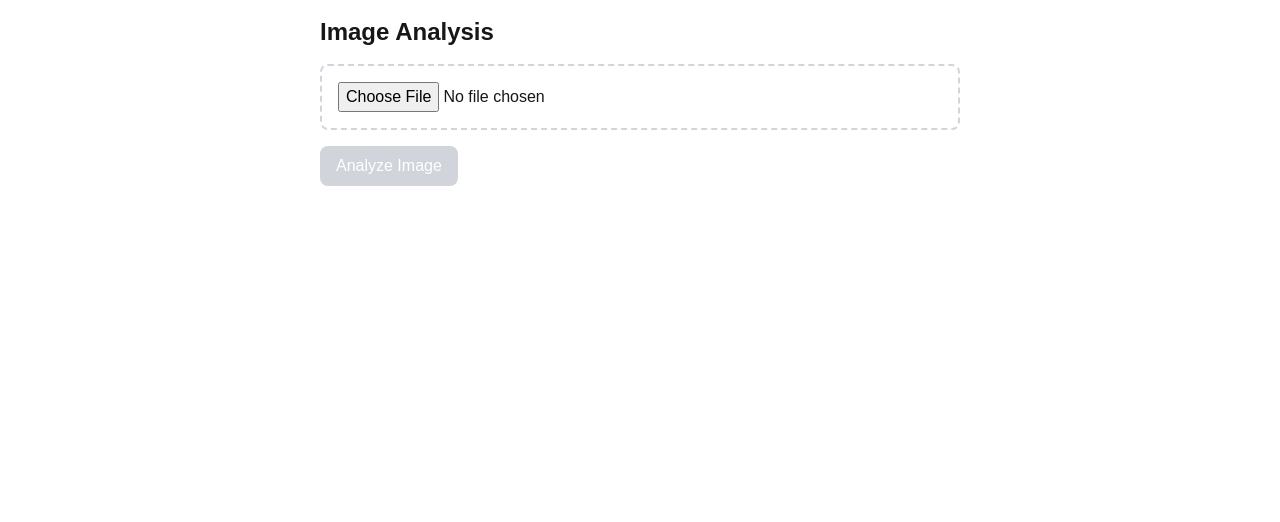
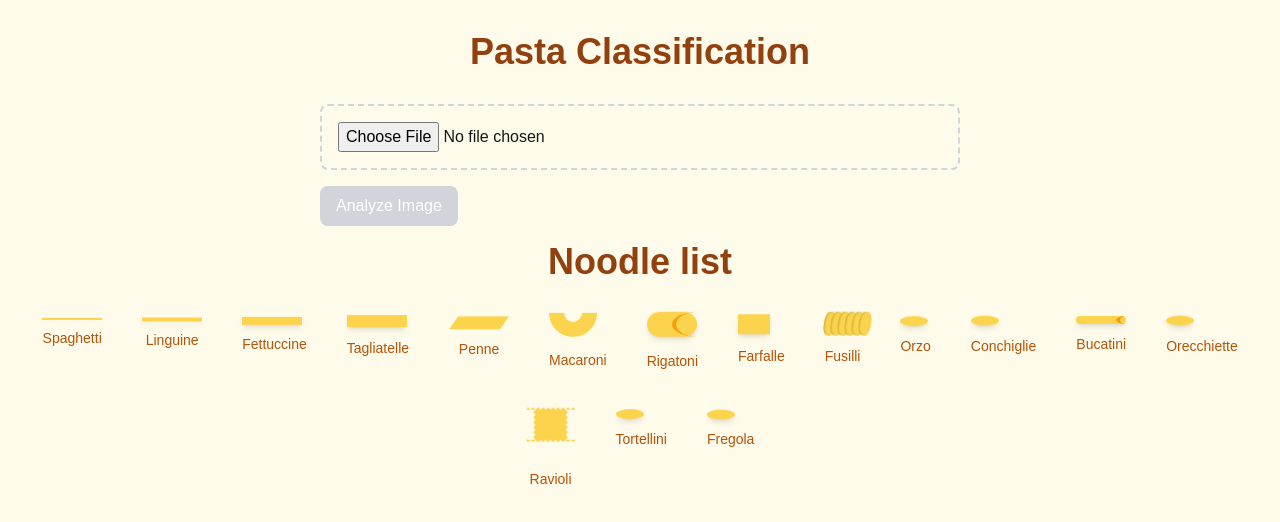
Before and after one commit to tomhyhan/noodles_frontend, a Next.js app: page / in a window 1280 px wide. Shown: the top 522 px of the page. Built offline with nearby package versions, Linux system fonts and the light colour scheme.

Commit message:
pasta noodle shapes

```diff
--- a/src/app/page.js
+++ b/src/app/page.js
@@ -1,85 +1,241 @@
-'use client'
-import { useState } from 'react'
-import Image from 'next/image'
-import { useRouter } from 'next/navigation'
-import PastaLoader from '@/components/loader'
+'use client';
+import { useState } from 'react';
+import Image from 'next/image';
+import { useRouter } from 'next/navigation';
+import PastaLoader from '@/components/loader';
 
 export default function Home() {
-    const [selectedImage, setSelectedImage] = useState(null)
-    const [preview, setPreview] = useState(null)
-    const [loading, setLoading] = useState(false)
-    const router = useRouter()
+  const [selectedImage, setSelectedImage] = useState(null);
+  const [preview, setPreview] = useState(null);
+  const [loading, setLoading] = useState(false);
+  const router = useRouter();
 
   const handleImage = (e) => {
-        const file = e.target.files[0]
+    const file = e.target.files[0];
     if (file) {
-            setSelectedImage(file)
+      setSelectedImage(file);
       // Create a preview URL for the image
-            setPreview(URL.createObjectURL(file))
+      setPreview(URL.createObjectURL(file));
     }
-    }
+  };
 
   const handleSubmit = async (e) => {
-        e.preventDefault()
-        if (!selectedImage) return
+    e.preventDefault();
+    if (!selectedImage) return;
 
-        setLoading(true)
+    setLoading(true);
     try {
       // Create FormData to send the image
-            const formData = new FormData()
-            formData.append('image', selectedImage)
+      const formData = new FormData();
+      formData.append('image', selectedImage);
 
       // Send to your API route
       const response = await fetch('/api/predict', {
         method: 'POST',
         body: formData,
-            })
+      });
 
-            if (!response.ok) throw new Error('Prediction failed')
+      if (!response.ok) throw new Error('Prediction failed');
 
-            const data = await response.json()
-            router.push(`/${data[0]}`)
+      const data = await response.json();
+      router.push(`/${data[0]}`);
     } catch (error) {
-            console.error('Error:', error)
-            alert('Failed to process image')
+      console.error('Error:', error);
+      alert('Failed to process image');
     } finally {
-            setLoading(false)
+      setLoading(false);
     }
-    }
+  };
+
+  const pastaTypes = [
+    { name: 'Spaghetti', styles: { width: '60px', height: '2px' } },
+    { name: 'Linguine', styles: { width: '60px', height: '4px' } },
+    { name: 'Fettuccine', styles: { width: '60px', height: '8px' } },
+    { name: 'Tagliatelle', styles: { width: '60px', height: '12px' } },
+    {
+      name: 'Penne',
+      styles: {
+        clipPath: 'polygon(15% 0%, 100% 0%, 85% 100%, 0% 100%)',
+        width: '60px',
+        height: '13px',
+      },
+    },
+    {
+      name: 'Macaroni',
+      styles: {},
+      className: 'bg-transparent shadow-none',
+      component: (
+        <div className='w-12 h-6 rounded-b-3xl border-[15px] border-t-0 border-amber-300'></div>
+      ),
+    },
+    {
+      name: 'Rigatoni',
+      styles: {
+        borderRadius: '25px',
+        width: '50px',
+        height: '25px',
+      },
+      component: (
+        <div
+          className='border-amber-500 border-solid border-l-4'
+          style={{
+            position: 'absolute',
+            width: '50px',
+            height: '25px',
+            borderRadius: '50%',
+            left: '25px',
+          }}
+        />
+      ),
+    },
+    { name: 'Farfalle', styles: { width: '32px', height: '20px' } },
+    {
+      name: 'Fusilli',
+      styles: { width: '32px', height: '20px' },
+      className: 'bg-transparent shadow-none',
+      component: [...Array(6)].map((_, i) => (
+        <div
+          key={i}
+          className='absolute w-6 h-3 bg-amber-300'
+          style={{
+            left: i * 7 - 7,
+            transform: `rotate(${i % 2 ? '-80deg' : '-80deg'})`,
+            borderRadius: '40%',
+            boxShadow: 'inset 0 1px 2px rgba(0,0,0,0.2)',
+          }}
+        />
+      )),
+    },
+    {
+      name: 'Orzo',
+      styles: { width: '28px', height: '10px', borderRadius: '50%' },
+    },
+    {
+      name: 'Conchiglie',
+      styles: { width: '28px', height: '10px', borderRadius: '50%' },
+    },
+    {
+      name: 'Bucatini',
+      styles: {
+        borderRadius: '25px',
+        width: '50px',
+        height: '8px',
+      },
+      component: (
+        <div
+          className='border-amber-500 border-solid border-l-4'
+          style={{
+            position: 'absolute',
+            width: '20px',
+            height: '8px',
+            borderRadius: '50%',
+            left: '40px',
+          }}
+        />
+      ),
+    },
+    {
+      name: 'Orecchiette',
+      styles: { width: '28px', height: '10px', borderRadius: '50%' },
+    },
+    {
+      name: 'Ravioli',
+      styles: {
+        width: '50px',
+        height: '50px',
+        clipPath: `
+        polygon(
+          /* Top edge */
+          0% 20%, 5% 15%, 10% 20%, 15% 15%, 20% 20%, 25% 15%, 30% 20%, 35% 15%, 40% 20%, 45% 15%, 50% 20%, 55% 15%, 60% 20%, 65% 15%, 70% 20%, 75% 15%, 80% 20%, 85% 15%, 90% 20%, 95% 15%, 100% 20%,
+          /* Right edge */
+          80% 20%, 85% 25%, 80% 30%, 85% 35%, 80% 40%, 85% 45%, 80% 50%, 85% 55%, 80% 60%, 85% 65%, 80% 70%, 85% 75%, 80% 80%,
+          /* Bottom edge */
+          100% 80%, 95% 85%, 90% 80%, 85% 85%, 80% 80%, 75% 85%, 70% 80%, 65% 85%, 60% 80%, 55% 85%, 50% 80%, 45% 85%, 40% 80%, 35% 85%, 30% 80%, 25% 85%, 20% 80%, 15% 85%, 10% 80%, 5% 85%, 0% 80%,
+          /* Left edge */
+          20% 80%, 15% 75%, 20% 70%, 15% 65%, 20% 60%, 15% 55%, 20% 50%, 15% 45%, 20% 40%, 15% 35%, 20% 30%, 15% 25%, 20% 20%
+        )
+      `,
+      },
+    },
+    {
+      name: 'Tortellini',
+      styles: { width: '28px', height: '10px', borderRadius: '50%' },
+    },
+    {
+      name: 'Fregola',
+      styles: { width: '28px', height: '10px', borderRadius: '50%' },
+    },
+  ];
 
   return (
-        <div className="p-4 max-w-2xl mx-auto">
-            <h1 className="text-2xl font-bold mb-4">Image Analysis</h1>
+    <div className='w-screen h-screen bg-amber-50 relative overflow-hidden flex  justify-center '>
+      <div className='text-center'>
+        <h1 className='text-4xl mt-8 font-bold mb-4 text-amber-800'>
+          Pasta Classification
+        </h1>
 
-            <form onSubmit={handleSubmit} className="space-y-4">
-                <div className="border-2 border-dashed border-gray-300 rounded-lg p-4">
+        <div className='p-4 max-w-2xl mx-auto'>
+          <form onSubmit={handleSubmit} className='space-y-4 text-left'>
+            <div className='border-2 border-dashed border-gray-300 rounded-lg p-4'>
               <input
                 onChange={handleImage}
-                        type="file"
-                        accept="image/*"
-                        className="w-full"
+                type='file'
+                accept='image/*'
+                className='w-full'
               />
             </div>
 
             {preview && (
-                    <div className="relative h-64 w-full">
+              <div className='relative h-64 w-full'>
                 <Image
                   src={preview}
-                            alt="Preview"
+                  alt='Preview'
                   fill
-                            className="object-contain"
+                  className='object-contain'
                 />
               </div>
             )}
             <button
-                    type="submit"
+              type='submit'
               disabled={!selectedImage || loading}
-                    className="bg-blue-500 text-white px-4 py-2 rounded-lg disabled:bg-gray-300"
+              className='bg-blue-500 text-white px-4 py-2 rounded-lg disabled:bg-gray-300 '
             >
               {loading ? <PastaLoader /> : 'Analyze Image'}
             </button>
           </form>
+        </div>
 
+        {/* Animated pasta shapes */}
+        <h1 className='text-4xl font-bold mb-4 text-amber-800'>Noodle list</h1>
+
+        <div className='flex justify-center align-middle flex-wrap'>
+          {pastaTypes.map((pasta, index) => (
+            <div key={pasta.name} className='m-5'>
+              {/* Pasta shape */}
+              <div
+                className={`bg-amber-300 shadow-md animate-bounce relative ${
+                  pasta.className && pasta.className
+                }`}
+                style={{
+                  animation: `bounce ${1 + index * 0.2}s infinite ease-in-out`,
+                  animationDelay: `${index * 0.2}s`,
+                  ...pasta.styles,
+                }}
+              >
+                {pasta.component && pasta.component}
               </div>
-    )
+              {/* Pasta name */}
+              <div className='mt-2 text-sm text-amber-700'>{pasta.name}</div>
+            </div>
+          ))}
+        </div>
+      </div>
+
+      {/* Decorative elements */}
+      <div className='absolute inset-0 -z-10'>
+        <div className='absolute top-4 left-4 w-8 h-8 bg-amber-200 rounded-full opacity-50 animate-pulse' />
+        <div className='absolute bottom-4 right-4 w-12 h-12 bg-amber-200 rounded-full opacity-50 animate-pulse' />
+      </div>
+    </div>
+  );
 }
```
Lines whose indentation alone changed are shown as unchanged.
